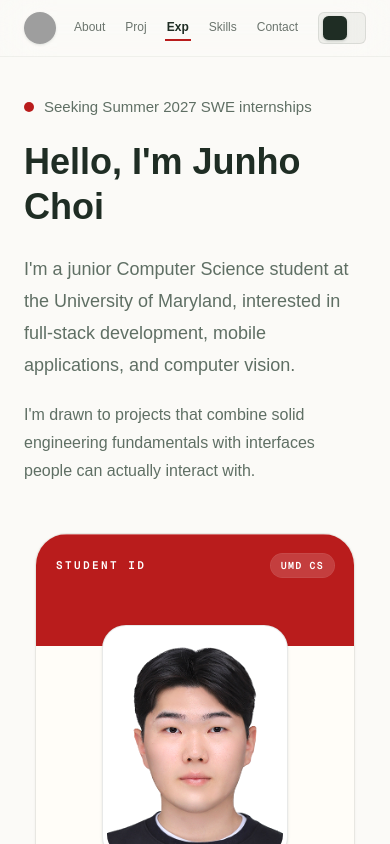
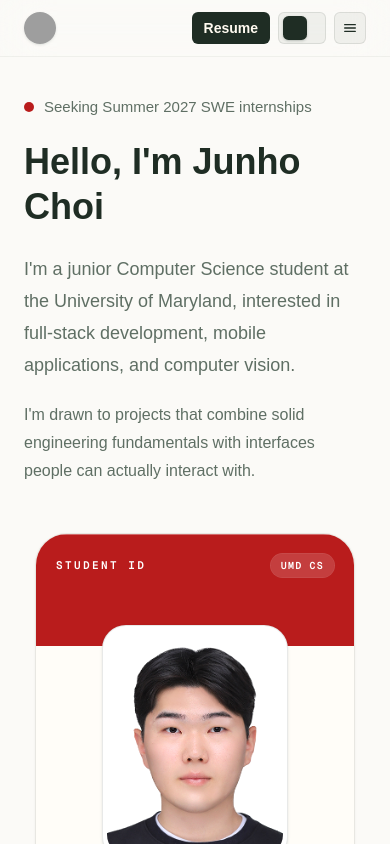
Before and after one commit to jchoi0407/portfolio, a Next.js app: page / in a window 390 px wide. Shown: the top 844 px of the page. Built offline with nearby package versions, Linux system fonts and the light colour scheme; grey boxes are pictures that could not be loaded.

Commit message:
fixed mobile hamburger menu

```diff
--- a/src/components/Navbar.tsx
+++ b/src/components/Navbar.tsx
@@ -15,6 +15,7 @@ const navLinks = [
 
 export default function Navbar() {
   const [activeSection, setActiveSection] = useState("about");
+  const [isMenuOpen, setIsMenuOpen] = useState(false);
   const { isDarkMode, toggleTheme } = useTheme();
 
   useEffect(() => {
@@ -49,9 +50,10 @@ export default function Navbar() {
 
   return (
     <nav className="fixed left-0 top-0 z-40 w-full border-b border-[#1f2d24]/5 bg-[#fbfaf7]/25 shadow-sm shadow-[#1f2d24]/0 backdrop-blur-xl dark:border-white/5 dark:bg-black/15 dark:shadow-black/20">
-      <div className="mx-auto flex max-w-6xl items-center gap-4 px-6 py-3">
+      <div className="relative mx-auto flex max-w-6xl items-center gap-4 px-6 py-3">
         <a
           href="#top"
+          onClick={() => setIsMenuOpen(false)}
           className="relative h-8 w-8 shrink-0 overflow-hidden rounded-full bg-white/30 shadow-sm shadow-[#1f2d24]/10 transition hover:bg-white/50 dark:bg-white/10 dark:hover:bg-white/20"
           aria-label="Back to top"
         >
@@ -64,7 +66,7 @@ export default function Navbar() {
           />
         </a>
 
-        <div className="flex min-w-0 flex-1 items-center gap-4 overflow-x-auto whitespace-nowrap">
+        <div className="hidden min-w-0 flex-1 items-center gap-4 overflow-x-auto whitespace-nowrap md:flex">
           {navLinks.map((link) => {
             const isActive = activeSection === link.id;
             return (
@@ -77,17 +79,19 @@ export default function Navbar() {
                     : "border-b-2 border-transparent px-0.5 py-1 text-xs font-medium text-[#1f2d24]/65 transition hover:text-[#1f2d24] dark:text-white/65 dark:hover:text-white sm:text-sm"
                 }
               >
-                <span className="sm:hidden">{link.short}</span>
-                <span className="hidden sm:inline">{link.label}</span>
+                {link.label}
               </a>
             );
           })}
         </div>
 
+        <div className="flex flex-1 justify-end md:hidden" />
+
         <div className="flex shrink-0 items-center gap-2">
           <a
             href="/resume.pdf"
-            className="hidden h-8 items-center rounded-md bg-[#1f2d24] px-3 text-sm font-semibold leading-none text-[#fffaf0] transition hover:bg-[#2f4637] dark:bg-[#f4f1df] dark:text-[#050505] dark:hover:bg-white sm:inline-flex"
+            onClick={() => setIsMenuOpen(false)}
+            className="inline-flex h-8 items-center rounded-md bg-[#1f2d24] px-3 text-sm font-semibold leading-none text-[#fffaf0] transition hover:bg-[#2f4637] dark:bg-[#f4f1df] dark:text-[#050505] dark:hover:bg-white"
           >
             Resume
           </a>
@@ -107,7 +111,66 @@ export default function Navbar() {
               }`}
             />
           </button>
+
+          <button
+            type="button"
+            onClick={() => setIsMenuOpen((current) => !current)}
+            className="inline-flex h-8 w-8 items-center justify-center rounded-md border border-[#1f2d24]/10 bg-[#1f2d24]/5 text-[#1f2d24] transition hover:bg-[#1f2d24]/10 dark:border-white/10 dark:bg-white/10 dark:text-[#f4f1df] dark:hover:bg-white/15 md:hidden"
+            aria-label={isMenuOpen ? "Close navigation menu" : "Open navigation menu"}
+            aria-expanded={isMenuOpen}
+          >
+            <span className="sr-only">
+              {isMenuOpen ? "Close navigation menu" : "Open navigation menu"}
+            </span>
+            <svg
+              aria-hidden="true"
+              viewBox="0 0 24 24"
+              className="h-4 w-4"
+              fill="none"
+              stroke="currentColor"
+              strokeLinecap="round"
+              strokeLinejoin="round"
+              strokeWidth="2"
+            >
+              {isMenuOpen ? (
+                <>
+                  <path d="M18 6 6 18" />
+                  <path d="m6 6 12 12" />
+                </>
+              ) : (
+                <>
+                  <path d="M4 7h16" />
+                  <path d="M4 12h16" />
+                  <path d="M4 17h16" />
+                </>
+              )}
+            </svg>
+          </button>
         </div>
+
+        {isMenuOpen && (
+          <div className="absolute right-6 top-full mt-2 w-44 rounded-2xl border border-[#1f2d24]/10 bg-[#fbfaf7]/85 p-2 shadow-lg shadow-[#1f2d24]/10 backdrop-blur-xl dark:border-white/10 dark:bg-black/75 dark:shadow-black/30 md:hidden">
+            <div className="grid gap-1">
+              {navLinks.map((link) => {
+                const isActive = activeSection === link.id;
+                return (
+                  <a
+                    key={link.href}
+                    href={link.href}
+                    onClick={() => setIsMenuOpen(false)}
+                    className={
+                      isActive
+                        ? "rounded-xl bg-[#1f2d24]/8 px-3 py-2 text-sm font-semibold text-[#1f2d24] dark:bg-white/10 dark:text-white"
+                        : "rounded-xl px-3 py-2 text-sm font-medium text-[#1f2d24]/70 transition hover:bg-[#1f2d24]/5 hover:text-[#1f2d24] dark:text-white/70 dark:hover:bg-white/10 dark:hover:text-white"
+                    }
+                  >
+                    {link.label}
+                  </a>
+                );
+              })}
+            </div>
+          </div>
+        )}
       </div>
     </nav>
   );
```
